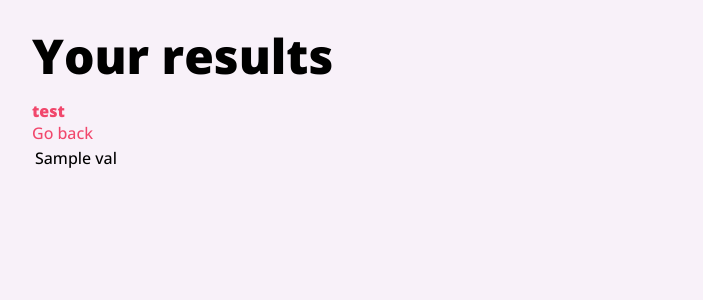
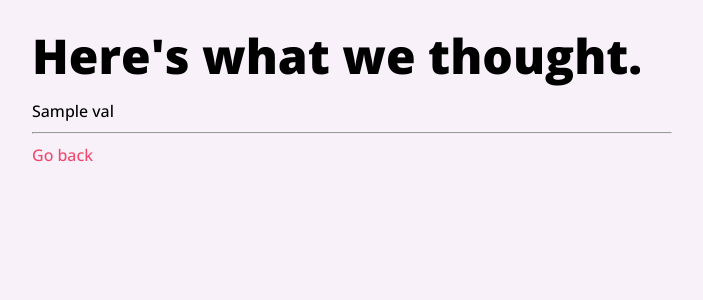
Before and after one commit to romainemonkey/CS50-Final-Project, a Flask app: template templates/results.html in a window 1280 px wide. Shown: the top 300 px of the page, without its empty margins (288-991 px from the left). Run offline with Flask 2, Linux system fonts and the light colour scheme; the template is opened without the code that fills it: most values are stand-ins (such as "Sample title", 1, 10 or a date in 2020).

Commit message:
website stuff

```diff
--- a/static/styles.css
+++ b/static/styles.css
@@ -105,3 +105,11 @@ body a:hover {
   div.container p {
       vertical-align:middle;
   }
+
+  hr {
+    margin: 10px 0px;
+  }
+
+  .item {
+      margin: 10px 0px;
+  }
--- a/templates/index.html
+++ b/templates/index.html
@@ -9,7 +9,7 @@
     <h1>benjy and will listen to your music</h1>
     <p>Have you ever wanted two people you don't know to listen to all the music you like, and then, without prompting and at length, give their own opinion on that music?</p>
     <form action="/" method="post"><button class="button enabled" id="button-1" type="submit">I badly want this</button></form>
-    <hr style="margin: 10px 0px;">
+    <hr>
     <h2>Who are you?</h2>
     <p>Benjy and Will</p>
     <h2>How does this work?</h2>
--- a/templates/results.html
+++ b/templates/results.html
@@ -6,14 +6,12 @@
 
 {% block body %}
 <div class="grid">
-    <h1>Your results</h1>
-    <p><span class="highlight">test</span></p>
-    <table>
-    {% for val in vals %}
-    <tr><td><span class="item">{{val}}</span></td></tr>
-    {% endfor %}
+    <h1>Here's what we thought.</h1>
+        {% for val in vals %}
+        <div class="item">{{val}}</div>
+        {% endfor %}
+    <hr>
     <p><a href="/">Go back</a></p>
-    </table>
 </div>
 <script>
     comments = document.getElementsByClassName("item");
@@ -21,9 +19,8 @@
         newhtml = comments[i].innerHTML;
         newhtml = newhtml.replace("!@","<span class='highlight'>");
         newhtml = newhtml.replace("@!","</span>");
-        newhtml = newhtml.replace("@#Will:", "<span class='will'>Will:</span>");
-        newhtml = newhtml.replace("@#Benjy:","<span class='benjy'>Benjy:</span>");
-        newhtml = newhtml.replace("#@","</span></td><p>hey</p><td><span>");
+        newhtml = newhtml.replace("@#Will: #@", "<span class='will'>Will: </span>");
+        newhtml = newhtml.replace("@#Benjy: #@","<span class='benjy'>Benjy: </span>");
         comments[i].innerHTML = newhtml;
     }
 </script>
```
